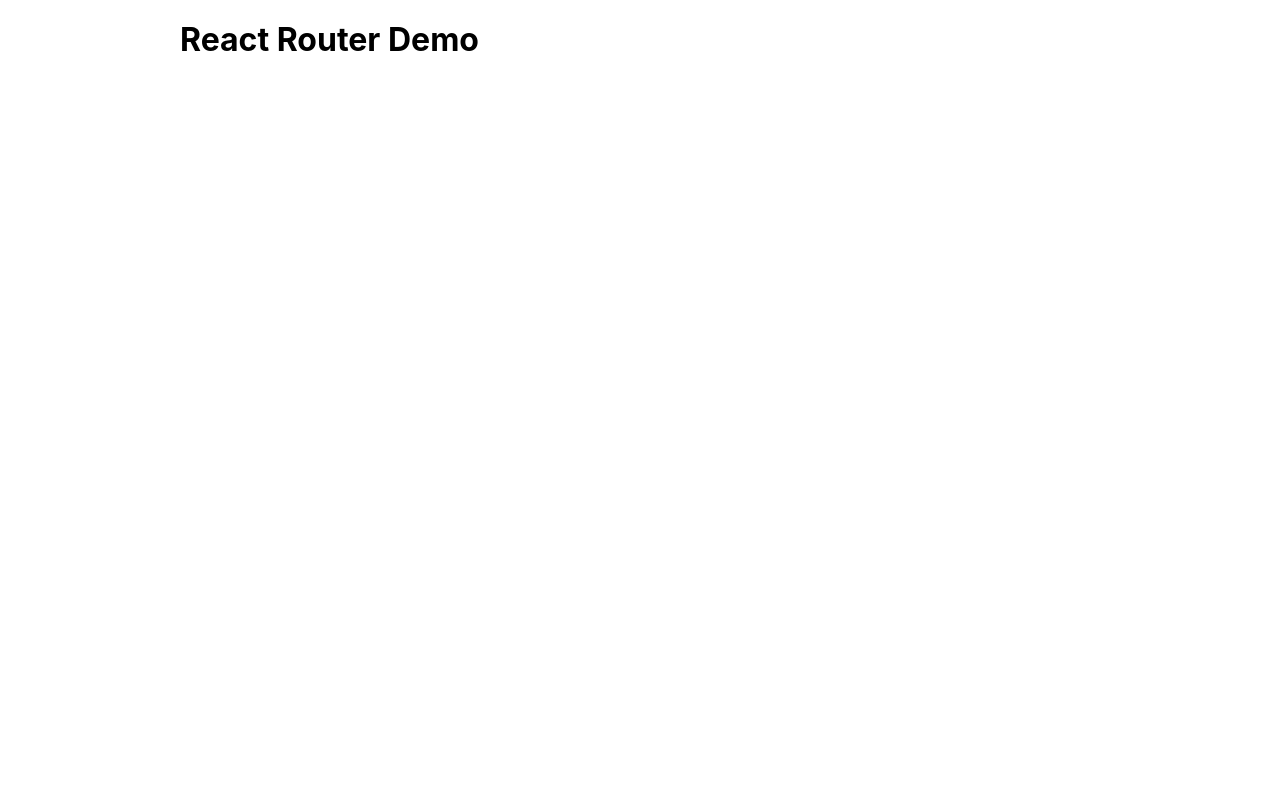
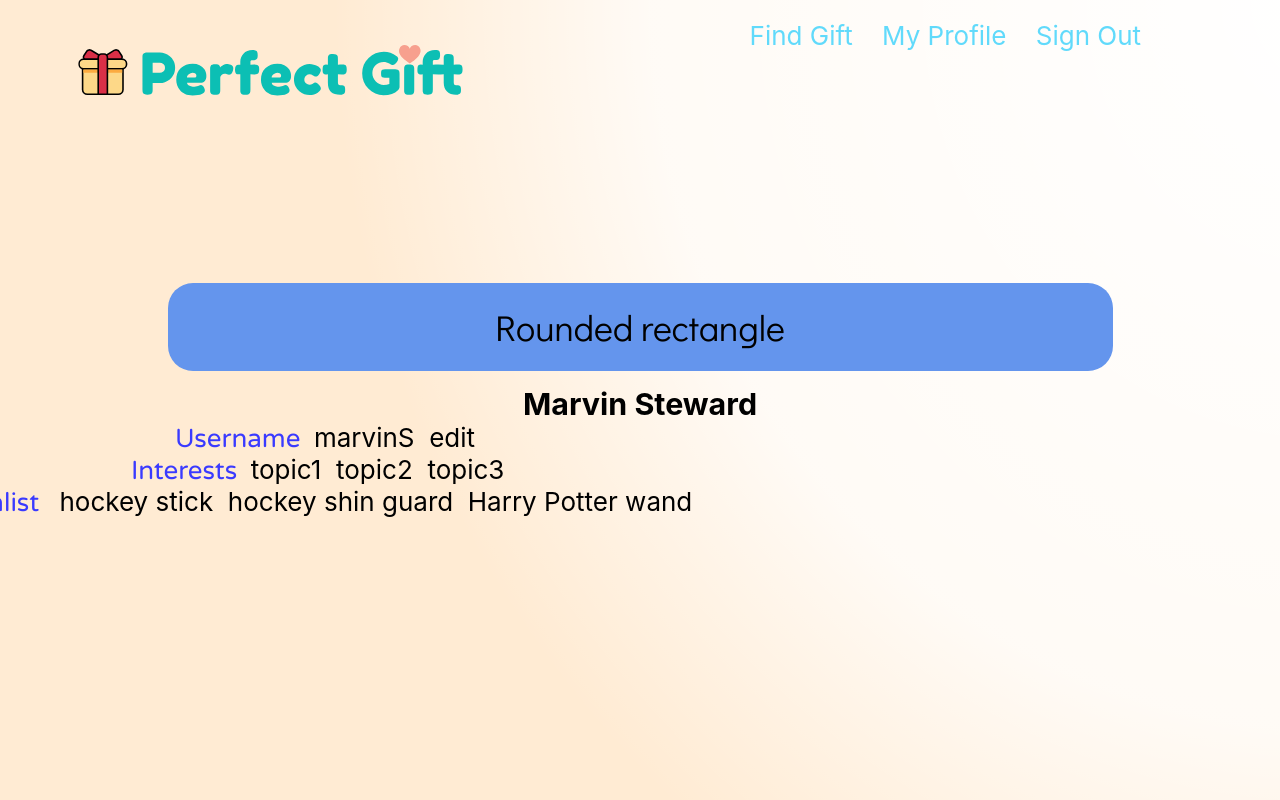
Before and after one commit to venuswku/perfect-gift, a React (Create React App) app: page /profile in a window 1280 px wide. Built offline with nearby package versions, Linux system fonts and the light colour scheme.

Commit message:
created profile page. fixed login

```diff
--- a/src/App.js
+++ b/src/App.js
@@ -5,7 +5,7 @@ import About from "./pages/About";
 import Home from "./pages/Home";
 import Login from "./pages/Login";
 import Mission from "./pages/Mission";
-
+import Profile from "./pages/Profile";
 
 const App = () => (
   <div className='app'>
@@ -21,6 +21,7 @@ const Main = () => (
     <Route exact path='/mission' component={Mission}></Route>
     <Route exact path='/about' component={About}></Route>
     <Route exact path='/login' component={Login}></Route>
+    <Route exact path='/profile' component={Profile}></Route>
   </Switch>
 );
 
--- a/src/pages/Login.js
+++ b/src/pages/Login.js
@@ -20,15 +20,17 @@ function Login() {
                             <h2 class="blueText">Sign In</h2>
                             <h5>Get personalized gift suggestions and share your own gift wishlist!</h5>
 
-                            <form>
-                                <label for='username' class='loginFont'>Username:</label>
-                                <input type='text' name='username'></input> <br></br>
-                                <label for='password' class='loginFont'>Password:</label> <br></br>
-                                <input type='text' name='password' class='loginTextbox'></input> <br></br> <br></br>
-                                 <br></br>
-                            </form>
-                            <div class='split left'>new user?</div>
-                            <div class='split right'><input type='submit' value='Submit'></input></div>
+                                <form>
+                                    <label for='username' class='loginFont'>Username:</label>
+                                    <input type='text' name='username' class='loginTextbox'></input>
+                                    <label for='password' class='loginFont'>Password:</label>
+                                    <input type='text' name='password' class='loginTextbox'></input>
+                                    <br/>
+                                    new user? &emsp;
+                                    <input type='submit' value='Submit'></input>
+                                </form>
+
+
 
 
                         </div>
--- /dev/null
+++ b/src/pages/Profile.css
@@ -0,0 +1,29 @@
+.header-image {
+    position: relative;
+    border-radius: 25px;
+    background: cornflowerblue;
+    padding: 20px;
+    width: 75%;
+}
+
+.offset {
+    position: relative;
+    left: -25%;
+}
+
+.offsetText {
+    position: absolute;
+    /* left: 0%; */
+    padding: 20px;
+}
+
+.topicFont {
+  font-size: 12 px;
+  font-family: 'Varela Round';
+  color: rgb(58, 58, 255) ;
+}
+
+/* temp while they aren't links yet */
+.Nav-link {
+  color: #61dafb;
+}
--- /dev/null
+++ b/src/pages/Profile.js
@@ -0,0 +1,56 @@
+import React from 'react';
+import { Link } from 'react-router-dom';
+import '../App.css';
+import './Profile.css';
+import PerfectGiftLogo from '../images/website_logo.svg';
+// import { ReactComponent as PerfectGiftLogo } from '../images/website_logo.svg';
+
+
+function Profile() {
+    return (
+        <div className="App">
+            <div className="App-header">
+                <Link to="/"><img src={PerfectGiftLogo} alt="Logo" class='logo' /></Link>
+                {/* navigation bar */}
+                <div class='split right'>
+                    <div class="row Nav-link">Find Gift &nbsp; &nbsp;</div>
+                    <div class="row Nav-link">My Profile &nbsp; &nbsp;</div>
+                    <div class="row Nav-link">Sign Out &nbsp; &nbsp;</div>
+                </div>
+                {/* profile pic/header thing */}
+                {/* find a better profile pic thing. maybe actual image? */}
+                <p className='header-image'>Rounded rectangle</p>
+                <h3>Marvin Steward</h3>
+                <div class='offset'>
+                    <div>
+                        <span class='topicFont'>Username &nbsp;</span>
+                        <span>marvinS &nbsp;</span>
+                        <span>edit</span>
+                    </div>
+                    {/* replace words with rounded rectangle */}
+                    <div>
+                        <span class='topicFont'>Interests &nbsp;</span>
+                        <span>topic1 &nbsp;</span>
+                        <span>topic2 &nbsp;</span>
+                        <span>topic3 &nbsp;</span>
+                    </div>
+                    {/* prob do a list instead. <ui>? */}
+                    <div>
+                        <span class='topicFont'>Wishlist &nbsp;  </span>
+                        <span>hockey stick &nbsp;</span>
+                        <span>hockey shin guard &nbsp;</span>
+                        <span>Harry Potter wand &nbsp;</span>
+
+                    </div>
+                </div>
+
+
+
+
+
+            </div>
+        </div>
+
+    );
+}
+export default Profile;
```
Also changed, not shown: src/pages/Login.css (line endings or trailing spaces), 1 other file (tests, documents, lock files or other folders).
